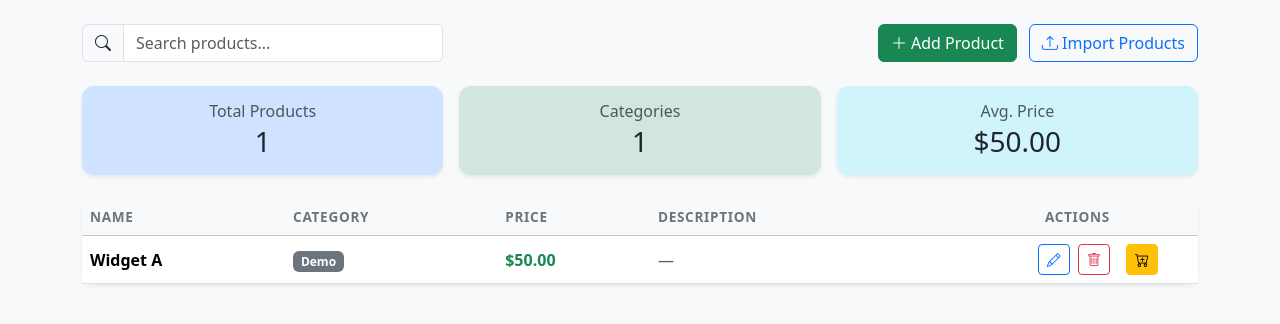
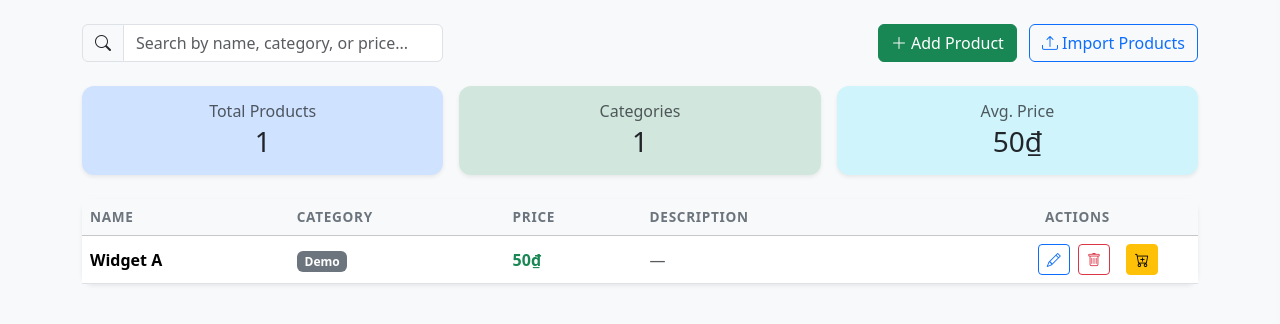
Before and after one commit to anh1901/product_crud_app, a Flask app: page / in a window 1280 px wide. Shown: the part 56-380 px from the top of the page. Run offline with Flask 3, Linux system fonts and the light colour scheme; data comes from the database, SQL or seed files in the repository.

Commit message:
feat: change currency to VND and enhance search with price filtering
- Replace all USD ($) formatting with VND (₫) using locale formatting
- Add formatVND() helper for consistent currency display
- Enhance search to match products by price (±10% range)
- Update form inputs to use step=1 for VND (whole numbers)
- Update search placeholder to indicate name/category/price support

Co-Authored-By: Devin AI <158243242+devin-ai-integration[bot]@users.noreply.github.com>

```diff
--- a/app.py
+++ b/app.py
@@ -59,10 +59,19 @@ def list_products():
     search = request.args.get("search", "").strip()
     conn = get_db()
     if search:
-        rows = conn.execute(
-            "SELECT * FROM products WHERE name LIKE ? OR category LIKE ? ORDER BY created_at DESC",
-            (f"%{search}%", f"%{search}%"),
-        ).fetchall()
+        params = [f"%{search}%", f"%{search}%"]
+        query = (
+            "SELECT * FROM products WHERE name LIKE ? OR category LIKE ?"
+        )
+        try:
+            price_val = float(search)
+            margin = price_val * 0.1 if price_val > 0 else 1000
+            query += " OR (price BETWEEN ? AND ?)"
+            params.extend([price_val - margin, price_val + margin])
+        except ValueError:
+            pass
+        query += " ORDER BY created_at DESC"
+        rows = conn.execute(query, params).fetchall()
     else:
         rows = conn.execute(
             "SELECT * FROM products ORDER BY created_at DESC"
--- a/static/js/app.js
+++ b/static/js/app.js
@@ -2,6 +2,10 @@ const API = "/api/products";
 let allProducts = [];
 let searchTimeout = null;
 let cart = [];
+
+function formatVND(amount) {
+    return Number(amount).toLocaleString("vi-VN") + "₫";
+}
 
 document.addEventListener("DOMContentLoaded", () => {
     loadProducts();
@@ -38,7 +42,7 @@ function renderProducts(products) {
         <tr>
             <td class="fw-semibold">${escapeHtml(p.name)}</td>
             <td>${p.category ? `<span class="badge bg-secondary">${escapeHtml(p.category)}</span>` : '<span class="text-muted">—</span>'}</td>
-            <td class="fw-semibold text-success">$${Number(p.price).toFixed(2)}</td>
+            <td class="fw-semibold text-success">${formatVND(p.price)}</td>
             <td class="product-description text-muted">${escapeHtml(p.description || "—")}</td>
             <td class="text-end">
                 <button class="btn btn-sm btn-outline-primary btn-action me-1" onclick="showEditModal('${p.id}')" title="Edit">
@@ -66,7 +70,7 @@ function updateStats(products) {
         products.length > 0
             ? products.reduce((sum, p) => sum + p.price, 0) / products.length
             : 0;
-    document.getElementById("statAvgPrice").textContent = `$${avg.toFixed(2)}`;
+    document.getElementById("statAvgPrice").textContent = formatVND(avg);
 }
 
 function showAddModal() {
@@ -290,8 +294,8 @@ function showDealSummary() {
         return `<tr>
             <td>${escapeHtml(item.name)}</td>
             <td class="text-center">${item.qty}</td>
-            <td class="text-end">$${Number(item.price).toFixed(2)}</td>
-            <td class="text-end">$${lineTotal.toFixed(2)}</td>
+            <td class="text-end">${formatVND(item.price)}</td>
+            <td class="text-end">${formatVND(lineTotal)}</td>
         </tr>`;
     }).join("");
     const discountAmt = subtotal * (discountPct / 100);
@@ -317,15 +321,15 @@ function showDealSummary() {
                 <tfoot>
                     <tr>
                         <td colspan="3" class="text-end fw-semibold">Subtotal</td>
-                        <td class="text-end fw-semibold">$${subtotal.toFixed(2)}</td>
+                        <td class="text-end fw-semibold">${formatVND(subtotal)}</td>
                     </tr>
                     ${discountPct > 0 ? `<tr>
                         <td colspan="3" class="text-end text-danger">Discount (${discountPct}%)</td>
-                        <td class="text-end text-danger">-$${discountAmt.toFixed(2)}</td>
+                        <td class="text-end text-danger">-${formatVND(discountAmt)}</td>
                     </tr>` : ""}
                     <tr class="table-primary">
                         <td colspan="3" class="text-end fs-5 fw-bold">Grand Total</td>
-                        <td class="text-end fs-5 fw-bold">$${finalTotal.toFixed(2)}</td>
+                        <td class="text-end fs-5 fw-bold">${formatVND(finalTotal)}</td>
                     </tr>
                 </tfoot>
             </table>
@@ -385,9 +389,9 @@ function renderCart() {
                                onchange="setCartQty('${item.id}', this.value)" style="max-width:50px">
                         <button class="btn btn-outline-secondary" onclick="updateCartQty('${item.id}', 1)">+</button>
                     </div>
-                    <span class="text-success fw-semibold">$${subtotal.toFixed(2)}</span>
+                    <span class="text-success fw-semibold">${formatVND(subtotal)}</span>
                 </div>
-                <small class="text-muted">$${Number(item.price).toFixed(2)} each</small>
+                <small class="text-muted">${formatVND(item.price)} each</small>
             </div>`;
         })
         .join("");
@@ -399,19 +403,19 @@ function renderCart() {
     const margin = finalTotal > 0 ? (profit / finalTotal) * 100 : 0;
 
     document.getElementById("cartItemCount").textContent = totalItems;
-    document.getElementById("cartSubtotal").textContent = `$${subtotalSum.toFixed(2)}`;
+    document.getElementById("cartSubtotal").textContent = formatVND(subtotalSum);
 
     const discountRow = document.getElementById("discountRow");
     if (discountPct > 0) {
         discountRow.style.display = "flex";
         discountRow.style.setProperty("display", "flex", "important");
-        document.getElementById("cartDiscount").textContent = `-$${discountAmt.toFixed(2)}`;
+        document.getElementById("cartDiscount").textContent = `-${formatVND(discountAmt)}`;
     } else {
         discountRow.style.setProperty("display", "none", "important");
     }
 
-    document.getElementById("cartTotal").textContent = `$${finalTotal.toFixed(2)}`;
-    document.getElementById("cartProfit").textContent = `$${profit.toFixed(2)}`;
+    document.getElementById("cartTotal").textContent = formatVND(finalTotal);
+    document.getElementById("cartProfit").textContent = formatVND(profit);
     document.getElementById("cartProfit").className = `fw-bold ${profit >= 0 ? "text-success" : "text-danger"}`;
     document.getElementById("cartMargin").textContent = `${margin.toFixed(1)}%`;
     document.getElementById("cartMargin").className = `fw-semibold small ${profit >= 0 ? "text-success" : "text-danger"}`;
--- a/templates/index.html
+++ b/templates/index.html
@@ -27,7 +27,7 @@
             <div class="col-md-4">
                 <div class="input-group">
                     <span class="input-group-text"><i class="bi bi-search"></i></span>
-                    <input type="text" class="form-control" id="searchInput" placeholder="Search products...">
+                    <input type="text" class="form-control" id="searchInput" placeholder="Search by name, category, or price...">
                 </div>
             </div>
             <div class="col-md-8 text-md-end">
@@ -62,7 +62,7 @@
                 <div class="card border-0 shadow-sm bg-info-subtle">
                     <div class="card-body text-center">
                         <h6 class="text-muted mb-1">Avg. Price</h6>
-                        <h3 class="mb-0" id="statAvgPrice">$0.00</h3>
+                        <h3 class="mb-0" id="statAvgPrice">0₫</h3>
                     </div>
                 </div>
             </div>
@@ -115,15 +115,15 @@
                         <div class="mb-3">
                             <label for="productPrice" class="form-label">Price <span class="text-danger">*</span></label>
                             <div class="input-group">
-                                <span class="input-group-text">$</span>
-                                <input type="number" class="form-control" id="productPrice" step="0.01" min="0" required>
+                                <span class="input-group-text">₫</span>
+                                <input type="number" class="form-control" id="productPrice" step="1" min="0" required>
                             </div>
                         </div>
                         <div class="mb-3">
                             <label for="productCostPrice" class="form-label">Cost Price</label>
                             <div class="input-group">
-                                <span class="input-group-text">$</span>
-                                <input type="number" class="form-control" id="productCostPrice" step="0.01" min="0" placeholder="Your cost">
+                                <span class="input-group-text">₫</span>
+                                <input type="number" class="form-control" id="productCostPrice" step="1" min="0" placeholder="Your cost">
                             </div>
                             <small class="text-muted">Your cost for profit tracking (not shown to customers)</small>
                         </div>
@@ -256,7 +256,7 @@ Coffee Mug,12.50,Ceramic 350ml,Kitchen</pre>
             </div>
             <div class="d-flex justify-content-between align-items-center mb-2">
                 <span class="text-muted">Subtotal:</span>
-                <span id="cartSubtotal" class="fw-semibold">$0.00</span>
+                <span id="cartSubtotal" class="fw-semibold">0₫</span>
             </div>
             <div class="discount-section mb-2">
                 <div class="input-group input-group-sm">
@@ -267,16 +267,16 @@ Coffee Mug,12.50,Ceramic 350ml,Kitchen</pre>
             </div>
             <div class="d-flex justify-content-between align-items-center mb-2" id="discountRow" style="display:none!important">
                 <span class="text-danger">Discount:</span>
-                <span id="cartDiscount" class="text-danger fw-semibold">-$0.00</span>
+                <span id="cartDiscount" class="text-danger fw-semibold">-0₫</span>
             </div>
             <div class="d-flex justify-content-between align-items-center mb-2">
                 <span class="fs-5 fw-bold">Total:</span>
-                <span class="fs-5 fw-bold text-success" id="cartTotal">$0.00</span>
+                <span class="fs-5 fw-bold text-success" id="cartTotal">0₫</span>
             </div>
             <div class="profit-section p-2 rounded mb-2" id="profitSection">
                 <div class="d-flex justify-content-between align-items-center">
                     <span class="small"><i class="bi bi-lock-fill me-1"></i>Your Profit:</span>
-                    <span id="cartProfit" class="fw-bold">$0.00</span>
+                    <span id="cartProfit" class="fw-bold">0₫</span>
                 </div>
                 <div class="d-flex justify-content-between align-items-center">
                     <span class="small">Margin:</span>
```
